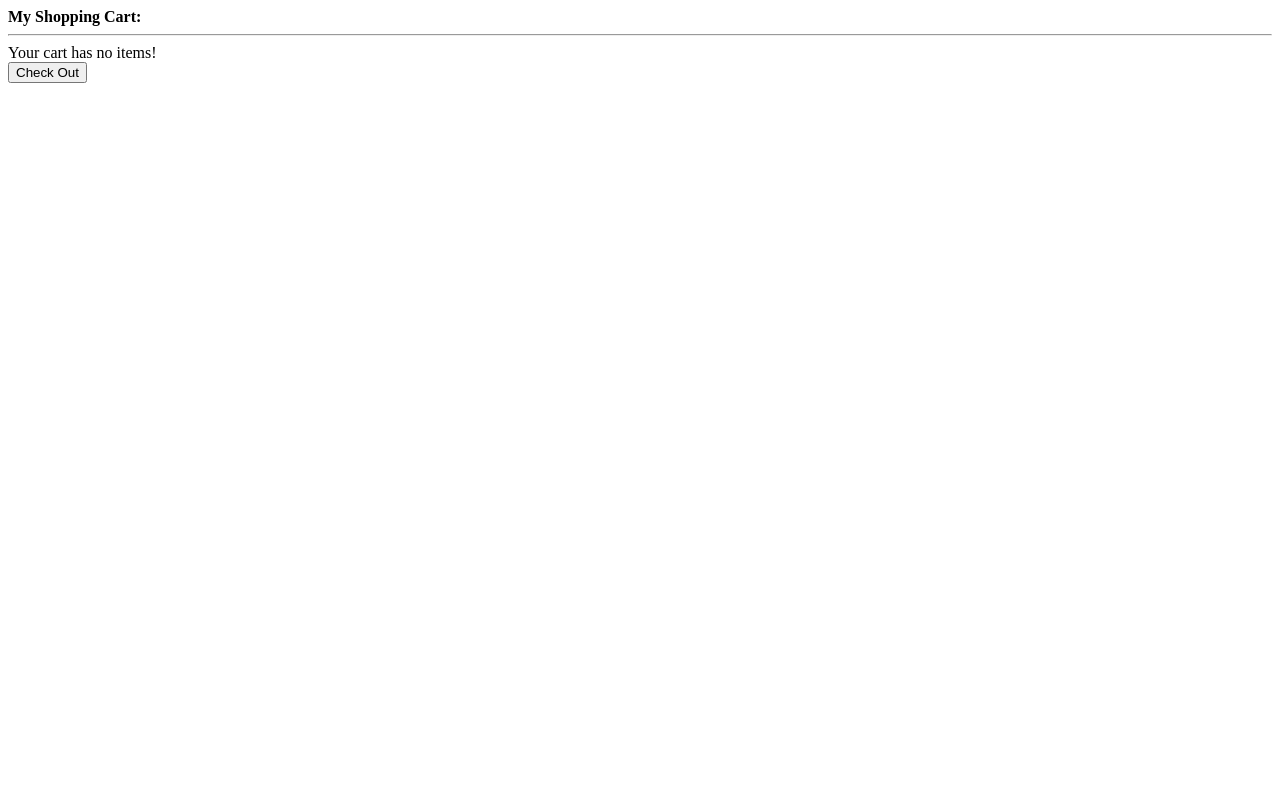
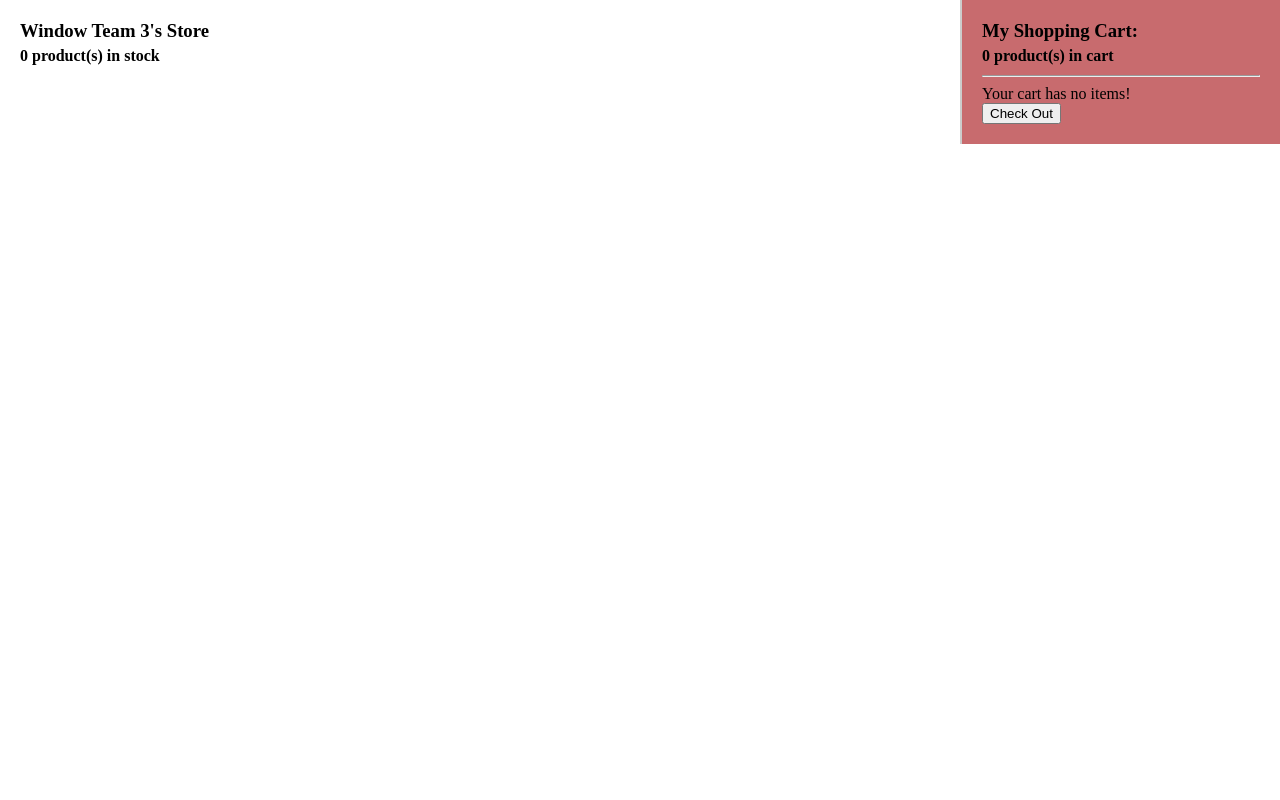
Before and after one commit to zeenith09/hackathon350, a Django app: page / in a window 1280 px wide. Run offline with Django 4.2, Linux system fonts and the light colour scheme; data that the repository does not hold is empty.

Commit message:
add styles

```diff
--- a/static/css/styles.css
+++ b/static/css/styles.css
@@ -1 +1,39 @@
 /* style tempalates here if needed */
+body, html {
+    margin: 0;
+    padding: 0;
+    height: 100%;
+}
+
+.main-layout {
+    display: flex;
+    height: 100vh;
+}
+
+.container {
+    width: 75%;
+    padding: 20px;
+    box-sizing: border-box;
+    overflow-y: auto;
+}
+
+.container-title {
+    margin-top: 0;
+    padding-top: 0;
+    margin-bottom: 5px;
+}
+
+.container-subtitle {
+    margin-top: 0;
+    margin-bottom: 10px;
+}
+
+.shopping-cart {
+    width: 25%;
+    height:max-content;
+    padding: 20px;
+    background-color: #c86b6e;
+    box-sizing: border-box;
+    border-left: 2px solid #ccc;
+    overflow-y: auto;
+}
--- a/templates/index.html
+++ b/templates/index.html
@@ -12,14 +12,19 @@
 
 
 <body>
+    <div class="main-layout">
         <div class="container">
+            <h3 class="container-title">Window Team 3's Store</h3>
+            <h4 class="container-subtitle">{{ products.count }} product(s) in stock</h4>
             <list class="product-list">
                 {% for product in products %}
                     <li class="product">{{ product.name }} - ${{ product.price }} <button type="button" class="add-button">Add to Cart</span></li>
                 {% endfor %}
             </list>
         </div>
-    <div class="shopping-cart"><strong>My Shopping Cart:</strong>
+        <div class="shopping-cart">
+            <h3 class="container-title">My Shopping Cart:</h3>
+            <h4 class="container-subtitle">{{ cart.count }} product(s) in cart</h4>
             <hr />
             <div class="shopping-cart-contents">
                 <list class="shopping-cart-list">
@@ -32,6 +37,7 @@
             </div>
             <button type="button" class="checkout-button">Check Out</button>
         </div>
+    </div>
     <script src="{% static 'js/app.js' %}"></script>
 </body>
 
```
Lines whose indentation alone changed are shown as unchanged.
